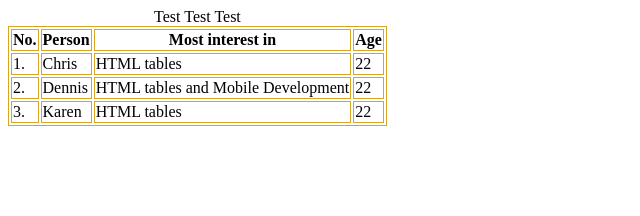
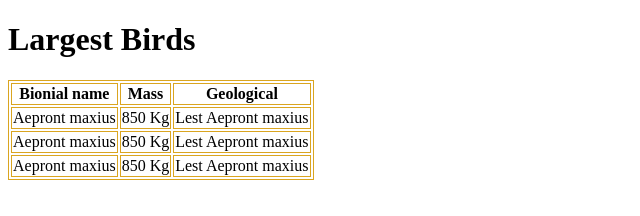
Before and after one commit to NNJio/master-degree, a plain HTML site: page index.html in a window 1280 px wide. Shown: the whole page, without its empty margins (0-640 px from the left). Drawn offline with Linux system fonts and the light colour scheme.

Commit message:
[Edits] Element table

```diff
--- a/index.html
+++ b/index.html
@@ -3,42 +3,32 @@
   <head>
     <meta charset="UTF-8" />
     <meta name="viewport" content="width=device-width, initial-scale=1.0" />
-    <title>Document</title>
+    <title>Largest Birds</title>
     <link rel="stylesheet" href="css/style.css" />
   </head>
   <body>
+    <h1>Largest Birds</h1>
     <table>
-      <caption>
-        Test Test Test
-      </caption>
-      <thead>
       <tr>
-          <th>No.</th>
-          <th>Person</th>
-          <th>Most interest in</th>
-          <th>Age</th>
-        </tr>
-      </thead>
-      <tbody>
-        <tr>
-          <td>1.</td>
-          <td>Chris</td>
-          <td>HTML tables</td>
-          <td>22</td>
+        <th>Bionial name</th>
+        <th>Mass</th>
+        <th>Geological</th>
       </tr>
       <tr>
-          <td>2.</td>
-          <td>Dennis</td>
-          <td>HTML tables and Mobile Development</td>
-          <td>22</td>
+        <td>Aepront maxius</td>
+        <td>850 Kg</td>
+        <td>Lest Aepront maxius</td>
       </tr>
       <tr>
-          <td>3.</td>
-          <td>Karen</td>
-          <td>HTML tables</td>
-          <td>22</td>
+        <td>Aepront maxius</td>
+        <td>850 Kg</td>
+        <td>Lest Aepront maxius</td>
       </tr>
-      </tbody>
+      <tr>
+        <td>Aepront maxius</td>
+        <td>850 Kg</td>
+        <td>Lest Aepront maxius</td>
+      </tr>
     </table>
   </body>
 </html>
```
Lines whose indentation alone changed are shown as unchanged.
